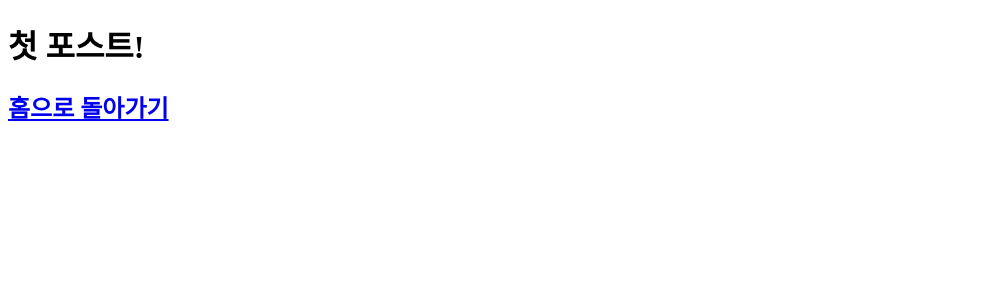
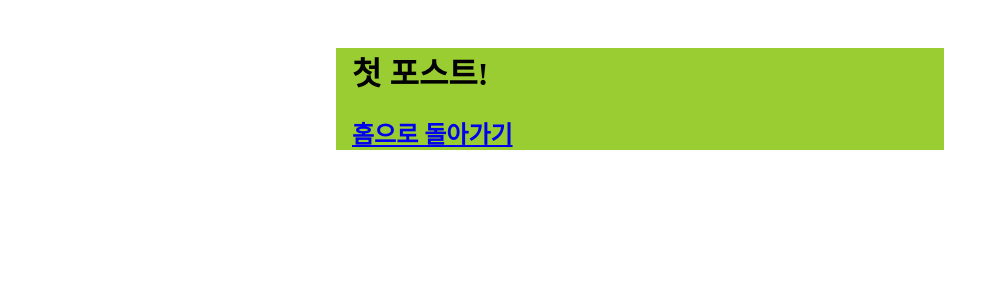
Before and after one commit to ginger-kang/nextjs-tutorial, a Next.js app: page /posts/first-post in a window 1280 px wide. Shown: the top 300 px of the page, without its empty margins (0-999 px from the left). Built offline with nearby package versions, Linux system fonts and the light colour scheme.

Commit message:
Layout and CSS Modules

```diff
--- /dev/null
+++ b/components/layout.js
@@ -0,0 +1,5 @@
+import styles from "./layout.module.css";
+
+export default function Layout({ children }) {
+  return <div className={styles.container}>{children}</div>;
+}
--- /dev/null
+++ b/components/layout.module.css
@@ -0,0 +1,6 @@
+.container {
+  max-width: 36rem;
+  padding: 0 1rem;
+  margin: 3rem auto 6rem;
+  background-color: yellowgreen;
+}
--- a/pages/posts/first-post.js
+++ b/pages/posts/first-post.js
@@ -1,9 +1,10 @@
 import Link from "next/link";
 import Head from "next/head";
+import Layout from "../../components/layout";
 
 export default function FirstPost() {
   return (
-    <>
+    <Layout>
       <Head>
         <title>첫 번째 포스트</title>
       </Head>
@@ -13,6 +14,6 @@
           <a>홈으로 돌아가기</a>
         </Link>
       </h2>
-    </>
+    </Layout>
   );
 }
```
